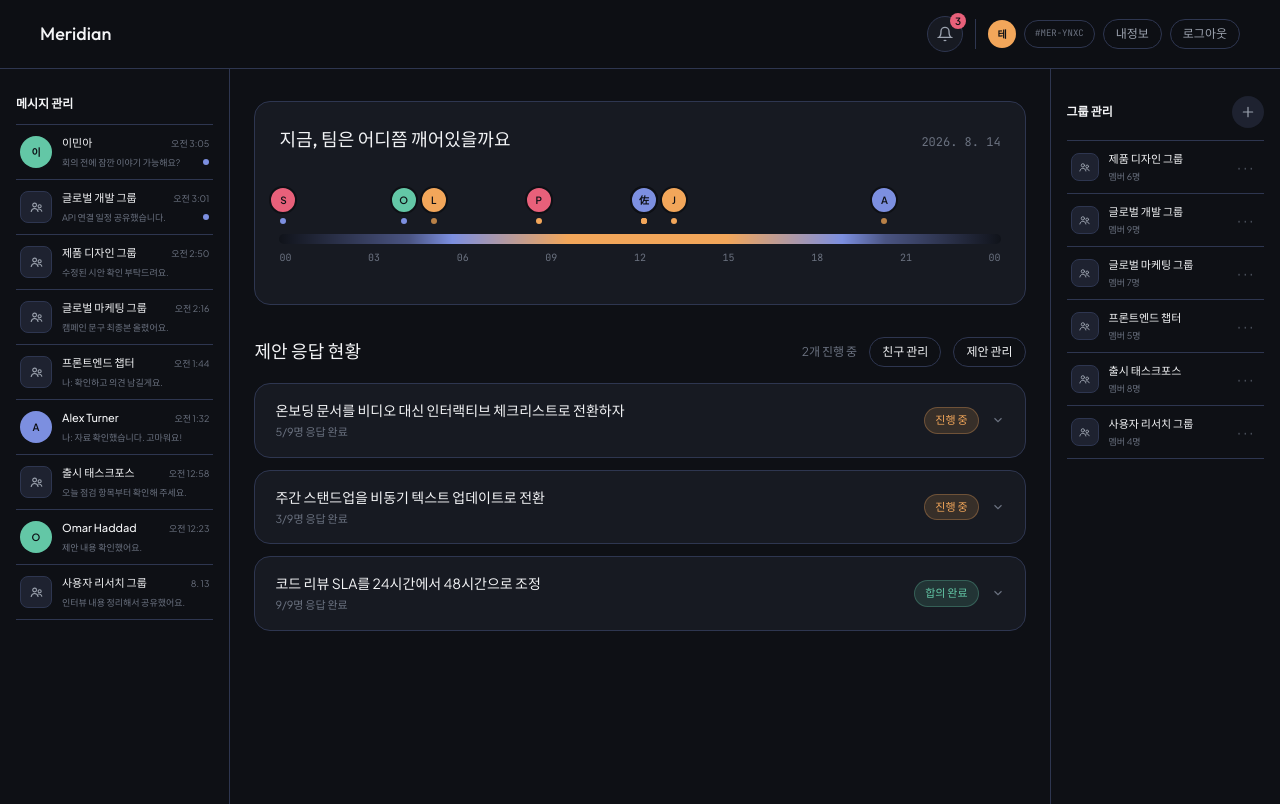
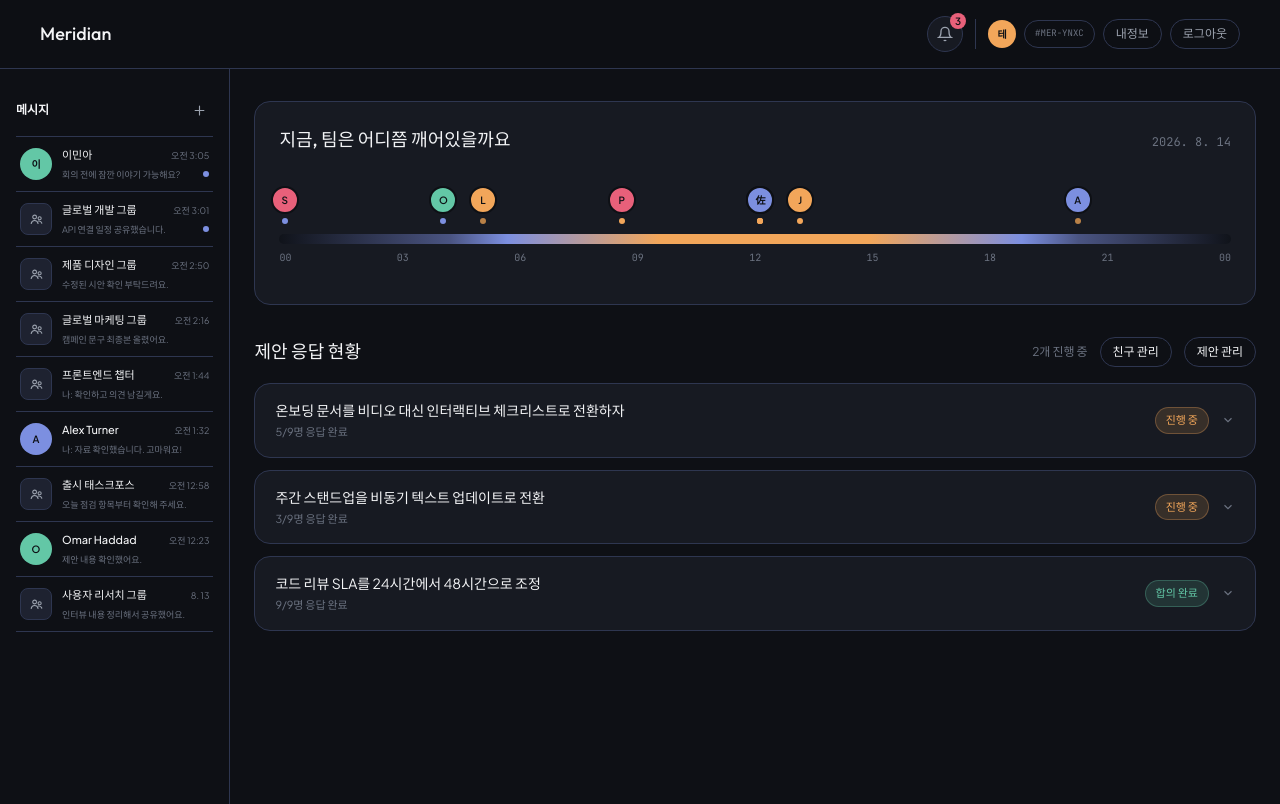
Before and after one commit to apex-hat/frontend, a React (Vite) app: page /login in a window 1280 px wide. Both pictures are taken after typing "name@example.com", "Sample123" into the empty fields and a click on the button "로그인". Built offline with nearby package versions, Linux system fonts and the light colour scheme.

Commit message:
개선: 노션형 단일 사이드바로 통합

```diff
--- a/src/features/dashboard/components/Dashboard.tsx
+++ b/src/features/dashboard/components/Dashboard.tsx
@@ -127,9 +127,9 @@ export default function Dashboard({ user, onLogout, onOpenProposals, onOpenProfi
         </div>
       </header>
 
-      <main className="grid min-h-[calc(100vh-65px)] w-full lg:grid-cols-[18%_64%_18%]">
+      <main className="grid min-h-[calc(100vh-65px)] w-full lg:grid-cols-[18%_82%]">
         <div className="hidden h-full border-r border-surface-3 px-4 py-5 lg:block">
-          <WorkspaceSidebar user={user} mode="messages" />
+          <WorkspaceSidebar user={user} />
         </div>
 
         <div className="min-w-0 space-y-8 px-4 py-8 sm:px-6 2xl:px-8">
@@ -230,10 +230,6 @@ export default function Dashboard({ user, onLogout, onOpenProposals, onOpenProfi
           </div>
           </section>
         </div>
-
-        <div className="hidden h-full border-l border-surface-3 px-4 py-5 lg:block">
-          <WorkspaceSidebar user={user} mode="groups" />
-        </div>
       </main>
       <FriendManagerModal open={isFriendManagerOpen} onClose={() => setIsFriendManagerOpen(false)} />
     </div>
--- a/src/features/workspace/components/WorkspaceSidebar.tsx
+++ b/src/features/workspace/components/WorkspaceSidebar.tsx
@@ -6,12 +6,12 @@ import {
   createGroup,
   getInviteUrl,
   leaveGroup,
-  loadChatPreferences,
   loadContacts,
   loadGroups,
   loadMessages,
+  loadUnreadChatIds,
   saveMessages,
-  saveChatPreferences,
+  saveUnreadChatIds,
   type ChatMessage,
   type WorkspaceContact,
   type WorkspaceGroup,
@@ -19,7 +19,6 @@ import {
 
 interface WorkspaceSidebarProps {
   user: AuthUser;
-  mode: "messages" | "groups";
 }
 
 const MEMBER_PROFILES = [
@@ -57,7 +56,7 @@ function formatChatTime(value?: string) {
     : `${date.getMonth() + 1}. ${date.getDate()}`;
 }
 
-export default function WorkspaceSidebar({ user, mode }: WorkspaceSidebarProps) {
+export default function WorkspaceSidebar({ user }: WorkspaceSidebarProps) {
   const [groups, setGroups] = useState(loadGroups);
   const [contacts, setContacts] = useState(loadContacts);
   const [isGroupModalOpen, setIsGroupModalOpen] = useState(false);
@@ -65,21 +64,19 @@ export default function WorkspaceSidebar({ user, mode }: WorkspaceSidebarProps)
   const [createdGroup, setCreatedGroup] = useState<WorkspaceGroup | null>(null);
   const [copied, setCopied] = useState(false);
   const [contextMenu, setContextMenu] = useState<{ group: WorkspaceGroup; x: number; y: number } | null>(null);
-  const [chatContextMenu, setChatContextMenu] = useState<{ contact: WorkspaceContact; x: number; y: number } | null>(null);
   const [memberGroup, setMemberGroup] = useState<WorkspaceGroup | null>(null);
   const [leaveTarget, setLeaveTarget] = useState<WorkspaceGroup | null>(null);
   const [groupActionStatus, setGroupActionStatus] = useState<string | null>(null);
   const [activeContact, setActiveContact] = useState<WorkspaceContact | null>(null);
   const [messages, setMessages] = useState<ChatMessage[]>([]);
   const [messageText, setMessageText] = useState("");
-  const [chatPreferences, setChatPreferences] = useState(loadChatPreferences);
+  const [unreadChatIds, setUnreadChatIds] = useState(loadUnreadChatIds);
 
   useEffect(() => {
     const syncGroups = () => setGroups(loadGroups());
     const syncContacts = () => setContacts(loadContacts());
     const closeContextMenu = () => {
       setContextMenu(null);
-      setChatContextMenu(null);
     };
     window.addEventListener(GROUPS_CHANGED_EVENT, syncGroups);
     window.addEventListener(CONTACTS_CHANGED_EVENT, syncContacts);
@@ -144,27 +141,13 @@ export default function WorkspaceSidebar({ user, mode }: WorkspaceSidebarProps)
       createdAt: new Date().toISOString(),
     }]);
     setMessageText("");
-    if (chatPreferences.unreadIds.includes(contact.id)) {
-      setChatPreferences((current) => {
-        const next = { ...current, unreadIds: current.unreadIds.filter((id) => id !== contact.id) };
-        saveChatPreferences(next);
+    if (unreadChatIds.includes(contact.id)) {
+      setUnreadChatIds((current) => {
+        const next = current.filter((id) => id !== contact.id);
+        saveUnreadChatIds(next);
         return next;
       });
     }
-  };
-
-  const togglePin = (contactId: string) => {
-    setChatPreferences((current) => {
-      const next = {
-        ...current,
-        pinnedIds: current.pinnedIds.includes(contactId)
-          ? current.pinnedIds.filter((id) => id !== contactId)
-          : [...current.pinnedIds, contactId],
-      };
-      saveChatPreferences(next);
-      return next;
-    });
-    setChatContextMenu(null);
   };
 
   const sendMessage = (event: FormEvent) => {
@@ -194,68 +177,12 @@ export default function WorkspaceSidebar({ user, mode }: WorkspaceSidebarProps)
       const conversationMessages = loadMessages(contact.id);
       return { contact, latestMessage: conversationMessages.at(-1) };
     })
-    .sort((a, b) => {
-      const aPinned = chatPreferences.pinnedIds.includes(a.contact.id);
-      const bPinned = chatPreferences.pinnedIds.includes(b.contact.id);
-      if (aPinned !== bPinned) return aPinned ? -1 : 1;
-      return new Date(b.latestMessage?.createdAt ?? 0).getTime() - new Date(a.latestMessage?.createdAt ?? 0).getTime();
-    });
+    .sort((a, b) => new Date(b.latestMessage?.createdAt ?? 0).getTime() - new Date(a.latestMessage?.createdAt ?? 0).getTime());
 
   return (
     <>
       <aside className="lg:sticky lg:top-24 lg:max-h-[calc(100vh-7rem)] lg:overflow-y-auto">
-        {mode === "groups" && <div>
-          <div className="flex items-center justify-between gap-2">
-            <h2 className="text-xs font-semibold text-ink">그룹 관리</h2>
-            <button
-              type="button"
-              onClick={openGroupModal}
-              aria-label="그룹 만들기"
-              title="그룹 만들기"
-              className="flex h-8 w-8 items-center justify-center rounded-full bg-surface-2 text-ink-dim transition hover:bg-surface-3 hover:text-ink active:scale-95"
-            >
-              <svg width="16" height="16" viewBox="0 0 24 24" fill="none" stroke="currentColor" strokeWidth="1.8" strokeLinecap="round" aria-hidden="true">
-                <path d="M12 5v14M5 12h14" />
-              </svg>
-            </button>
-          </div>
-          <div className="mt-3 border-t border-surface-3">
-            {groups.map((group) => (
-              <div
-                key={group.id}
-                onContextMenu={(event) => {
-                  event.preventDefault();
-                  setChatContextMenu(null);
-                  setContextMenu({ group, x: event.clientX, y: event.clientY });
-                }}
-                className="group flex items-center gap-2.5 border-b border-surface-3 px-1 py-2.5 transition hover:bg-surface-2/60"
-                title="우클릭하여 그룹 관리"
-              >
-                <GroupAvatar compact />
-                <span className="min-w-0 flex-1">
-                  <span className="block truncate text-[11px] font-medium text-ink">{group.name}</span>
-                  <span className="mt-0.5 block text-[9px] text-ink-faint">멤버 {group.memberCount}명</span>
-                </span>
-                <button
-                  type="button"
-                  aria-label={`${group.name} 관리`}
-                  onClick={(event) => {
-                    event.stopPropagation();
-                    const rect = event.currentTarget.getBoundingClientRect();
-                    setContextMenu({ group, x: rect.right - 176, y: rect.bottom + 6 });
-                  }}
-                  className="flex h-7 w-7 shrink-0 items-center justify-center rounded-full text-base tracking-widest text-ink-faint opacity-70 transition hover:bg-surface-3 hover:text-ink group-hover:opacity-100"
-                >
-                  ···
-                </button>
-              </div>
-            ))}
-          </div>
-          {groupActionStatus && <p className="mt-2 text-[10px] leading-snug text-ink-faint">{groupActionStatus}</p>}
-        </div>}
-
-        {mode === "messages" && (
-          activeContact ? (
+        {activeContact ? (
             <div className="flex h-[calc(100vh-8.5rem)] min-h-[420px] flex-col">
               <div className="flex items-center gap-2 border-b border-surface-3 pb-3">
                 <button
@@ -300,15 +227,29 @@ export default function WorkspaceSidebar({ user, mode }: WorkspaceSidebarProps)
             </div>
           ) : (
             <div>
-              <h2 className="text-xs font-semibold text-ink">메시지 관리</h2>
+              <div className="flex items-center justify-between gap-2">
+                <h2 className="text-xs font-semibold text-ink">메시지</h2>
+                <button
+                  type="button"
+                  onClick={openGroupModal}
+                  aria-label="그룹 만들기"
+                  title="그룹 만들기"
+                  className="flex h-7 w-7 items-center justify-center rounded-full text-ink-dim transition hover:bg-surface-2 hover:text-ink"
+                >
+                  <svg width="15" height="15" viewBox="0 0 24 24" fill="none" stroke="currentColor" strokeWidth="1.8" strokeLinecap="round" aria-hidden="true">
+                    <path d="M12 5v14M5 12h14" />
+                  </svg>
+                </button>
+              </div>
               <div className="mt-3 border-t border-surface-3">
                 {chatList.map(({ contact, latestMessage }) => (
                   <div
                     key={contact.id}
                     onContextMenu={(event) => {
                       event.preventDefault();
-                      setContextMenu(null);
-                      setChatContextMenu({ contact, x: event.clientX, y: event.clientY });
+                      if (!contact.id.startsWith("group-")) return;
+                      const group = groups.find((item) => `group-${item.id}` === contact.id);
+                      if (group) setContextMenu({ group, x: event.clientX, y: event.clientY });
                     }}
                     className="flex items-center gap-2.5 border-b border-surface-3 px-1 py-2.5 transition hover:bg-surface-2/60"
                   >
@@ -333,15 +274,16 @@ export default function WorkspaceSidebar({ user, mode }: WorkspaceSidebarProps)
                         <span className="min-w-0 flex-1 truncate text-[9px] text-ink-faint">
                           {latestMessage ? `${latestMessage.sender === "me" ? "나: " : ""}${latestMessage.text}` : "대화를 시작해보세요"}
                         </span>
-                        {chatPreferences.unreadIds.includes(contact.id) && <span className="h-1.5 w-1.5 shrink-0 rounded-full bg-night" aria-label="읽지 않은 메시지" />}
+                        {unreadChatIds.includes(contact.id) && <span className="h-1.5 w-1.5 shrink-0 rounded-full bg-night" aria-label="읽지 않은 메시지" />}
                       </button>
                     </div>
                   </div>
                 ))}
               </div>
+              {groupActionStatus && <p className="mt-2 text-[10px] leading-snug text-ink-faint">{groupActionStatus}</p>}
             </div>
           )
-        )}
+        }
       </aside>
 
       {contextMenu && (
@@ -353,23 +295,7 @@ export default function WorkspaceSidebar({ user, mode }: WorkspaceSidebarProps)
           <button type="button" onClick={() => { setMemberGroup(contextMenu.group); setContextMenu(null); }} className="w-full px-3 py-2 text-left text-xs text-ink-dim hover:bg-surface-3 hover:text-ink">멤버 보기</button>
           <button type="button" onClick={() => void copyGroupLink(contextMenu.group)} className="w-full px-3 py-2 text-left text-xs text-ink-dim hover:bg-surface-3 hover:text-ink">그룹 링크 복사</button>
           <div className="my-1 border-t border-surface-3" />
-          <button type="button" onClick={() => { setLeaveTarget(contextMenu.group); setContextMenu(null); }} className="w-full px-3 py-2 text-left text-xs text-alert hover:bg-alert/10">그룹 나가기</button>
-        </div>
-      )}
-
-      {chatContextMenu && (
-        <div
-          className="fixed z-50 w-40 overflow-hidden rounded-lg border border-surface-3 bg-surface-2 py-1 shadow-panel"
-          style={{ left: Math.min(chatContextMenu.x, window.innerWidth - 175), top: Math.min(chatContextMenu.y, window.innerHeight - 70) }}
-          onClick={(event) => event.stopPropagation()}
-        >
-          <button
-            type="button"
-            onClick={() => togglePin(chatContextMenu.contact.id)}
-            className="w-full px-3 py-2 text-left text-xs text-ink-dim transition hover:bg-surface-3 hover:text-ink"
-          >
-            {chatPreferences.pinnedIds.includes(chatContextMenu.contact.id) ? "고정 해제" : "상단 고정하기"}
-          </button>
+          <button type="button" onClick={() => { setLeaveTarget(contextMenu.group); setContextMenu(null); }} className="w-full px-3 py-2 text-left text-xs text-alert hover:bg-alert/10">채팅방 나가기</button>
         </div>
       )}
 
```
Also changed, not shown: src/features/workspace/workspaceStorage.ts (+5 -14 lines), src/pages/Proposal/ProposalPage.tsx (+2 -5 lines).
